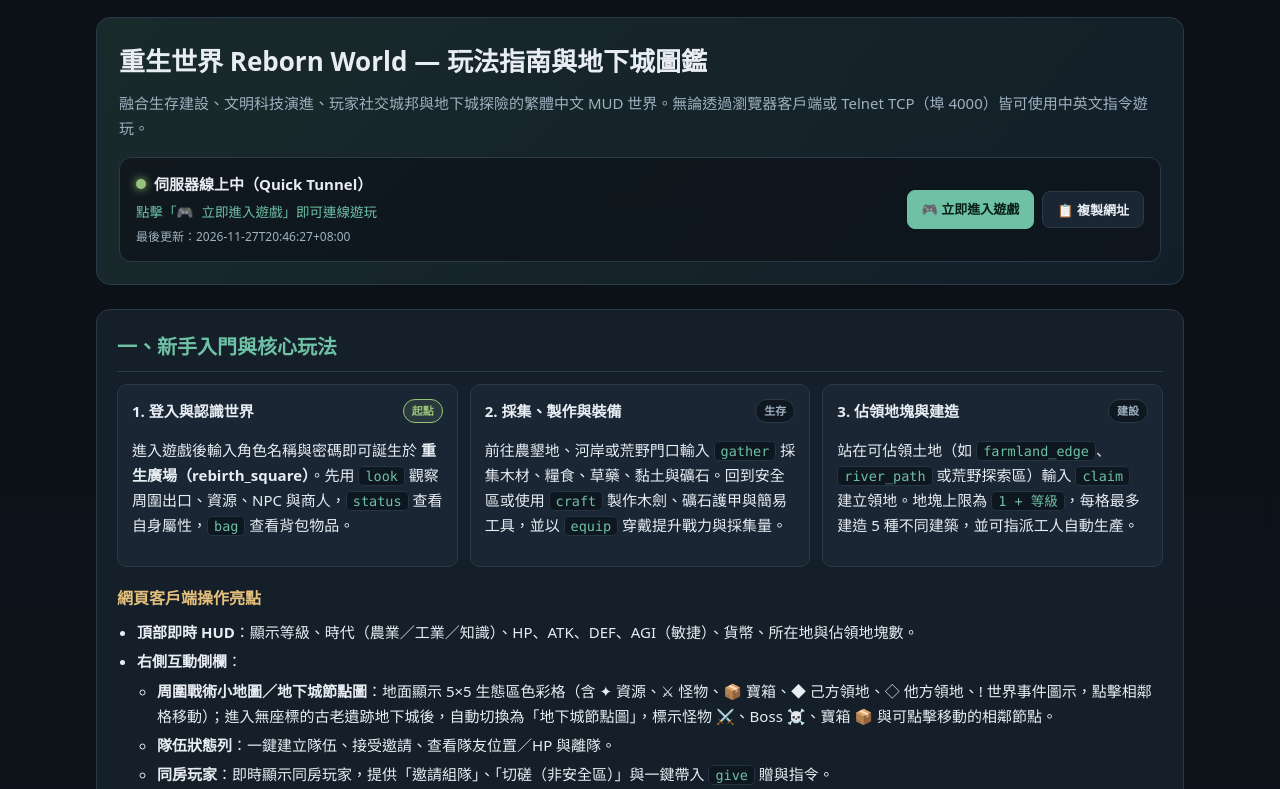
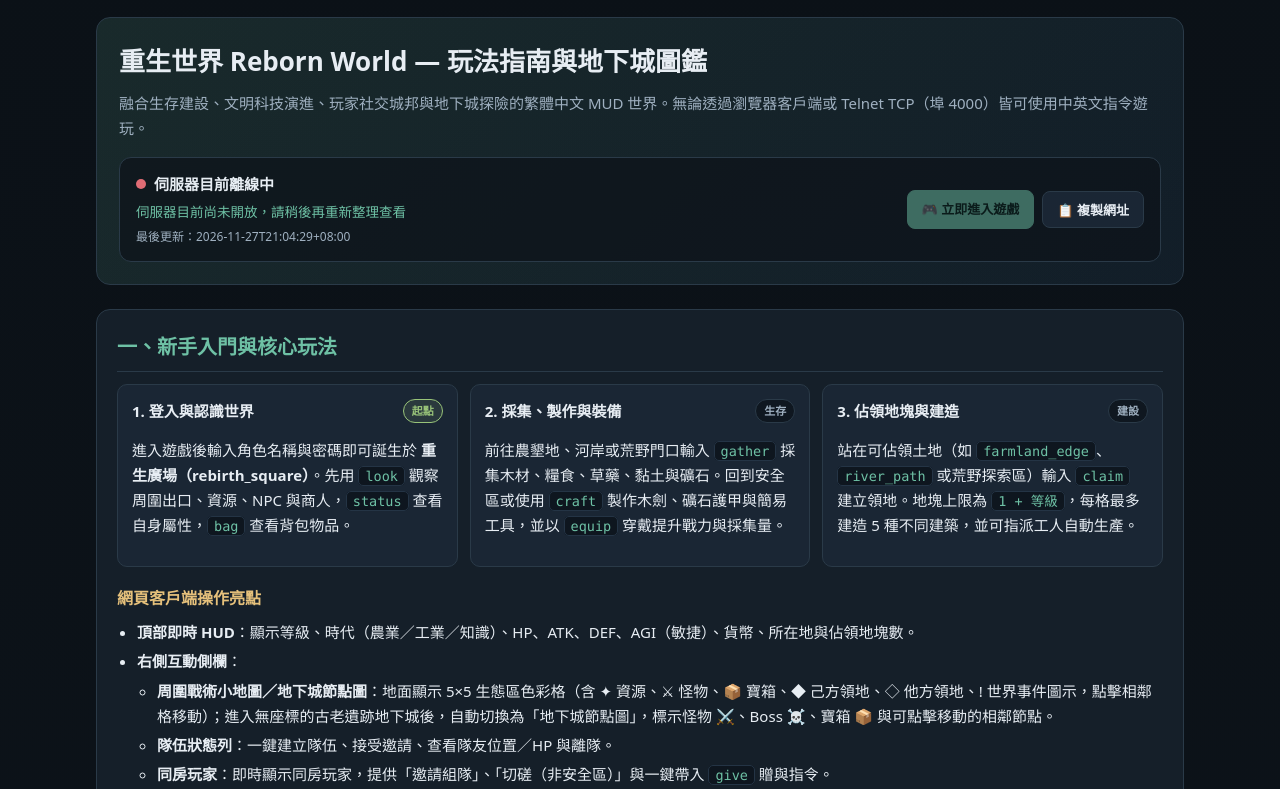
Before and after one commit to leonweihi-source/reborn-world-guide, a plain HTML site: page index.html in a window 1280 px wide. Shown: the part 57-846 px from the top of the page. Drawn offline with Linux system fonts and the light colour scheme.

Commit message:
Set server offline & sync guide (81520b9b5381)

```diff
--- a/index.html
+++ b/index.html
@@ -93,7 +93,7 @@ ul.clean li{margin:4px 0}
       <a href="#social">社交與城市</a>
       <a href="#dungeon">地下城故事</a>
       <a href="#commands">指令速查</a>
-      <a class="primary" id="topPlayBtn" href="https://functional-remix-msg-pork.trycloudflare.com" target="_blank" rel="noopener">🎮 進入遊戲</a>
+      <a class="primary" id="topPlayBtn" href="#connection-status" target="_blank" rel="noopener">⏸️ 目前離線</a>
     </nav>
   </div>
 </header>
@@ -104,13 +104,13 @@ ul.clean li{margin:4px 0}
     <p>融合生存建設、文明科技演進、玩家社交城邦與地下城探險的繁體中文 MUD 世界。無論透過瀏覽器客戶端或 Telnet TCP（埠 4000）皆可使用中英文指令遊玩。</p>
     <div class="liveConn" id="connection-status">
       <div class="liveConnMeta">
-        <div class="liveStatus"><span class="liveDot online" id="liveDot"></span><span id="liveStatusText">伺服器線上中（Quick Tunnel）</span></div>
-        <div class="liveUrl" id="liveUrlText">點擊「🎮 立即進入遊戲」即可連線遊玩</div>
-        <div class="liveTime" id="liveUpdatedAt">最後更新：2026-11-27T20:46:27+08:00</div>
+        <div class="liveStatus"><span class="liveDot " id="liveDot"></span><span id="liveStatusText">伺服器目前離線中</span></div>
+        <div class="liveUrl" id="liveUrlText">伺服器目前尚未開放，請稍後再重新整理查看</div>
+        <div class="liveTime" id="liveUpdatedAt">最後更新：2026-11-27T21:04:29+08:00</div>
       </div>
       <div class="liveActions">
-        <a class="liveBtn primary " id="livePlayBtn" href="https://functional-remix-msg-pork.trycloudflare.com" target="_blank" rel="noopener">🎮 立即進入遊戲</a>
-        <button class="liveBtn" id="liveCopyBtn" type="button" >📋 複製網址</button>
+        <a class="liveBtn primary disabled" id="livePlayBtn" href="#" target="_blank" rel="noopener">🎮 立即進入遊戲</a>
+        <button class="liveBtn" id="liveCopyBtn" type="button" disabled>📋 複製網址</button>
       </div>
     </div>
   </section>
@@ -502,7 +502,7 @@ ul.clean li{margin:4px 0}
   var playBtn = document.getElementById('livePlayBtn');
   var topPlayBtn = document.getElementById('topPlayBtn');
   var copyBtn = document.getElementById('liveCopyBtn');
-  var currentUrl = "https://functional-remix-msg-pork.trycloudflare.com";
+  var currentUrl = "";
 
   function applyStatus(data){
     var online = Boolean(data && data.online && data.url);
--- a/status.json
+++ b/status.json
@@ -1,6 +1,6 @@
 {
-  "online": true,
-  "url": "https://functional-remix-msg-pork.trycloudflare.com",
-  "updatedAt": "2026-11-27T20:46:27+08:00",
+  "online": false,
+  "url": "",
+  "updatedAt": "2026-11-27T21:04:29+08:00",
   "guideHash": "81520b9b5381"
 }
```
